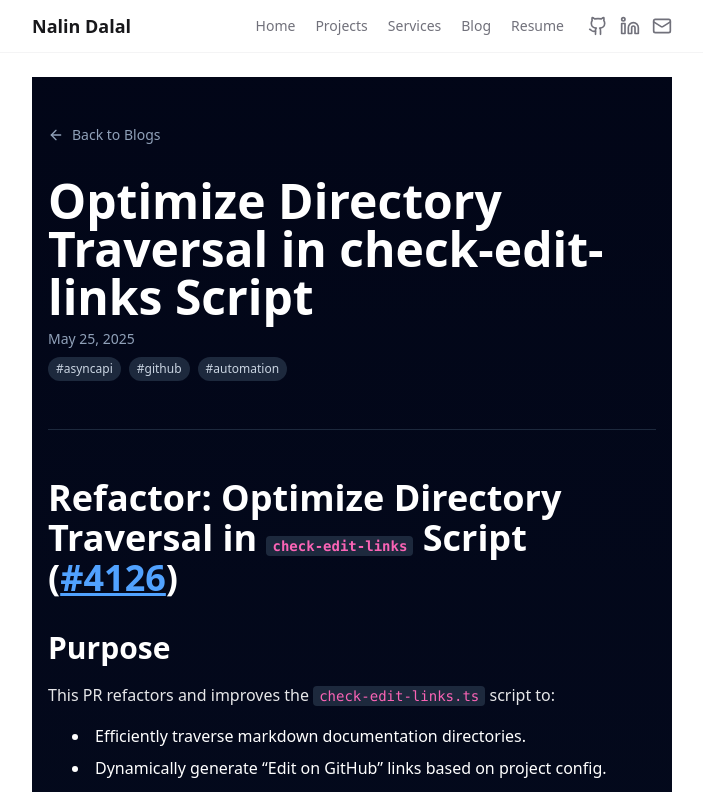
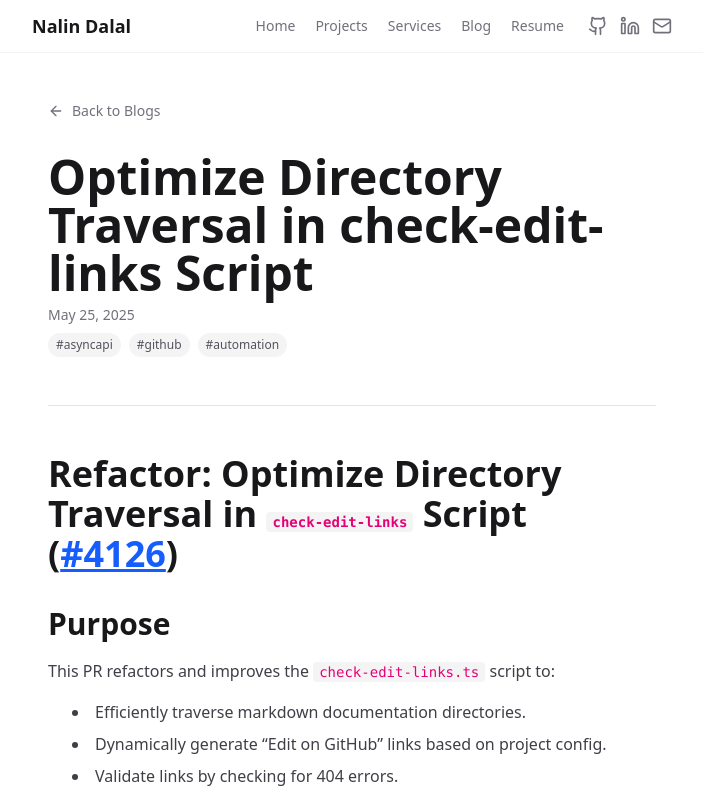
Before and after one commit to NalinDalal/portfolio, a Next.js app: page /blogs/asyncapi/edit-link in a window 1280 px wide. Shown: the top 792 px of the page, without its empty margins (288-991 px from the left). Built offline with nearby package versions, Linux system fonts and the light colour scheme.

Commit message:
consistent designand theme

```diff
--- a/app/blogs/[slug]/[subslug]/page.tsx
+++ b/app/blogs/[slug]/[subslug]/page.tsx
@@ -51,10 +51,10 @@ const Callout = ({
   type?: "info" | "warning" | "success" | "error";
 }) => {
   const styles = {
-    info: "border-blue-500/50 bg-blue-950/30 text-blue-200",
-    warning: "border-yellow-500/50 bg-yellow-950/30 text-yellow-200",
-    success: "border-green-500/50 bg-green-950/30 text-green-200",
-    error: "border-red-500/50 bg-red-950/30 text-red-200",
+    info: "border-blue-500/50 bg-blue-50 dark:bg-blue-950/30 text-blue-700 dark:text-blue-200",
+    warning: "border-yellow-500/50 bg-yellow-50 dark:bg-yellow-950/30 text-yellow-700 dark:text-yellow-200",
+    success: "border-green-500/50 bg-green-50 dark:bg-green-950/30 text-green-700 dark:text-green-200",
+    error: "border-red-500/50 bg-red-50 dark:bg-red-950/30 text-red-700 dark:text-red-200",
   };
   return (
     <div className={`rounded-lg border-2 p-4 my-6 ${styles[type]}`}>
@@ -67,24 +67,24 @@ const mdxComponents = {
   h1: (props: any) => (
     <h1
       {...props}
-      className="text-4xl font-bold text-white mb-6 mt-8 scroll-mt-20"
+      className="text-4xl font-bold text-zinc-900 dark:text-white mb-6 mt-8 scroll-mt-20"
     />
   ),
   h2: (props: any) => (
     <h2
       {...props}
-      className="text-3xl font-bold text-white mb-4 mt-8 scroll-mt-20"
+      className="text-3xl font-bold text-zinc-900 dark:text-white mb-4 mt-8 scroll-mt-20"
     />
   ),
   p: (props: any) => (
-    <p {...props} className="text-white/90 mb-4 leading-relaxed text-base" />
+    <p {...props} className="text-zinc-700 dark:text-zinc-300 mb-4 leading-relaxed text-base" />
   ),
   a: (props: any) => {
     const isAnchor = props.href?.startsWith("#");
     return (
       <a
         {...props}
-        className={`text-blue-400 hover:text-blue-300 underline ${
+        className={`text-blue-600 dark:text-blue-400 hover:text-blue-700 dark:hover:text-blue-300 underline ${
           isAnchor ? "cursor-pointer" : ""
         }`}
         target={isAnchor ? undefined : "_blank"}
@@ -95,21 +95,21 @@ const mdxComponents = {
   ul: (props: any) => (
     <ul
       {...props}
-      className="list-disc list-inside text-white mb-4 space-y-2 ml-4"
+      className="list-disc list-inside text-zinc-700 dark:text-zinc-300 mb-4 space-y-2 ml-4"
     />
   ),
-  li: (props: any) => <li {...props} className="text-white ml-2" />,
+  li: (props: any) => <li {...props} className="text-zinc-700 dark:text-zinc-300 ml-2" />,
   code: (props: any) => {
     const { className, children } = props;
     const isInline = !className;
     if (isInline)
       return (
-        <code className="bg-slate-800 text-pink-400 px-1.5 py-0.5 rounded text-sm font-mono">
+        <code className="bg-zinc-100 dark:bg-zinc-800 text-pink-600 dark:text-pink-400 px-1.5 py-0.5 rounded text-sm font-mono">
           {children}
         </code>
       );
     return (
-      <code className="block bg-slate-900 text-slate-200 p-4 rounded-lg overflow-x-auto text-sm font-mono leading-relaxed">
+      <code className="block bg-zinc-50 dark:bg-zinc-900 text-zinc-800 dark:text-zinc-200 p-4 rounded-lg overflow-x-auto text-sm font-mono leading-relaxed">
         {children}
       </code>
     );
@@ -117,13 +117,13 @@ const mdxComponents = {
   pre: (props: any) => (
     <pre
       {...props}
-      className="bg-slate-900 rounded-lg overflow-x-auto mb-6 border border-slate-700"
+      className="bg-zinc-50 dark:bg-zinc-900 rounded-lg overflow-x-auto mb-6 border border-zinc-200 dark:border-zinc-800"
     />
   ),
   blockquote: (props: any) => (
     <blockquote
       {...props}
-      className="border-l-4 border-slate-500 pl-4 italic text-white/90 my-6 bg-slate-800/30 py-2"
+      className="border-l-4 border-zinc-300 dark:border-zinc-600 pl-4 italic text-zinc-600 dark:text-zinc-400 my-6 bg-zinc-50 dark:bg-zinc-900/50 py-2"
     />
   ),
   Callout,
@@ -169,27 +169,27 @@ export default async function BlogPage({
       : null;
 
     return (
-      <div className="min-h-screen bg-gradient-to-b from-slate-950 to-slate-900 text-white">
+      <div className="min-h-screen bg-white dark:bg-zinc-900">
         <Suspense fallback={null}>
           <HashScrollHandler />
         </Suspense>
 
-        <div className="container mx-auto px-4 py-12 max-w-4xl">
+        <div className="max-w-2xl mx-auto px-4 py-6">
           <Link
             href="/blogs"
-            className="inline-flex items-center gap-2 text-sm text-slate-400 hover:text-white mb-8 transition"
+            className="inline-flex items-center gap-2 text-sm text-zinc-500 dark:text-zinc-400 hover:text-zinc-900 dark:hover:text-white mb-8 transition"
           >
             <ArrowLeft size={16} />
             Back to Blogs
           </Link>
 
-          <header className="mb-12 pb-8 border-b border-slate-800">
-            <h1 className="text-5xl font-bold mb-2 text-white">
+          <header className="mb-12 pb-8 border-b border-zinc-200 dark:border-zinc-800">
+            <h1 className="text-5xl font-bold mb-2 text-zinc-900 dark:text-white">
               {data.title || subslug}
             </h1>
 
             {formattedDate && (
-              <p className="text-slate-400 mb-2 text-sm">{formattedDate}</p>
+              <p className="text-zinc-500 dark:text-zinc-400 mb-2 text-sm">{formattedDate}</p>
             )}
 
             {data.tags && (
@@ -197,7 +197,7 @@ export default async function BlogPage({
                 {data.tags.map((tag: string) => (
                   <span
                     key={tag}
-                    className="bg-slate-800 text-slate-300 px-2 py-1 text-xs rounded-full"
+                    className="bg-zinc-100 dark:bg-zinc-800 text-zinc-600 dark:text-zinc-400 px-2 py-1 text-xs rounded-full"
                   >
                     #{tag}
                   </span>
@@ -206,18 +206,18 @@ export default async function BlogPage({
             )}
 
             {data.description && (
-              <p className="text-lg text-slate-300 mt-2">{data.description}</p>
+              <p className="text-lg text-zinc-600 dark:text-zinc-300 mt-2">{data.description}</p>
             )}
           </header>
 
-          <article className="prose prose-invert prose-slate max-w-none">
+          <article className="prose prose-zinc dark:prose-invert max-w-none">
             <MDXRemote source={content} components={mdxComponents} />
           </article>
 
-          <footer className="mt-16 pt-8 border-t border-slate-800">
+          <footer className="mt-16 pt-8 border-t border-zinc-200 dark:border-zinc-800">
             <Link
               href="/blogs"
-              className="inline-flex items-center gap-2 text-slate-400 hover:text-white transition"
+              className="inline-flex items-center gap-2 text-zinc-500 dark:text-zinc-400 hover:text-zinc-900 dark:hover:text-white transition"
             >
               <ArrowLeft size={16} />
               Back to all blogs
```
Also changed, not shown: 1 other file (tests, documents, lock files or other folders).
